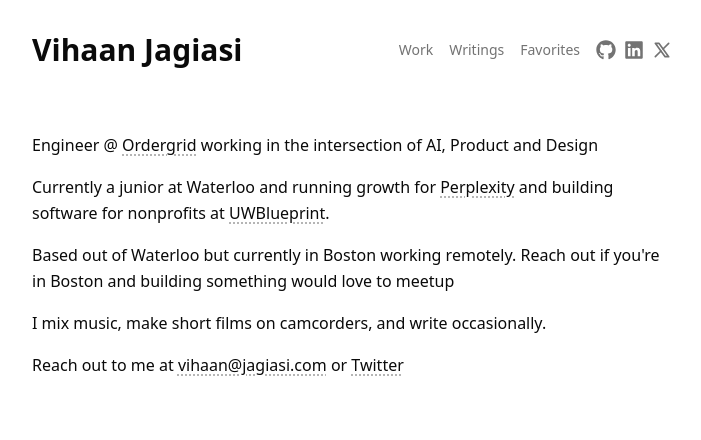
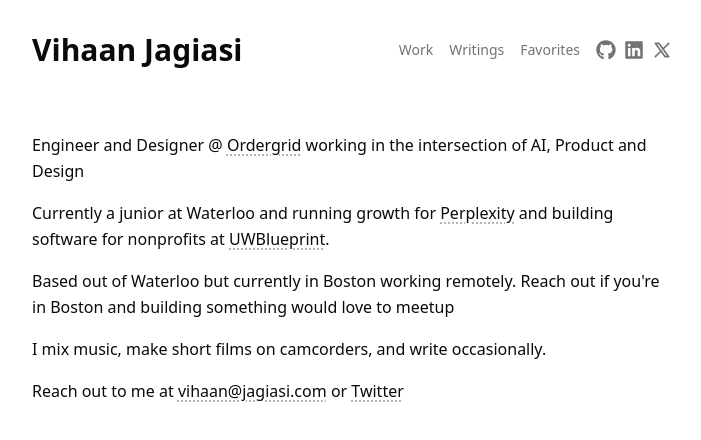
Before and after one commit to VJagiasi/personal-website, a Next.js app: page / in a window 1280 px wide. Shown: the top 440 px of the page, without its empty margins (288-989 px from the left). Built offline with nearby package versions, Linux system fonts and the light colour scheme.

Commit message:
Update home page info

```diff
--- a/app/page.tsx
+++ b/app/page.tsx
@@ -36,7 +36,7 @@ export default function Page() {
     <motion.main className="py-12 px-6 md:px-0 space-y-16" variants={container} initial="hidden" animate="show">
       <motion.section className="prose prose-neutral dark:prose-invert space-y-4" variants={section}>
         <motion.p className="text-base leading-relaxed" variants={item}>
-          Engineer @{" "}
+          Engineer and Designer @{" "}
           <a
             href="https://www.ordergrid.com/"
             target="_blank"
```
